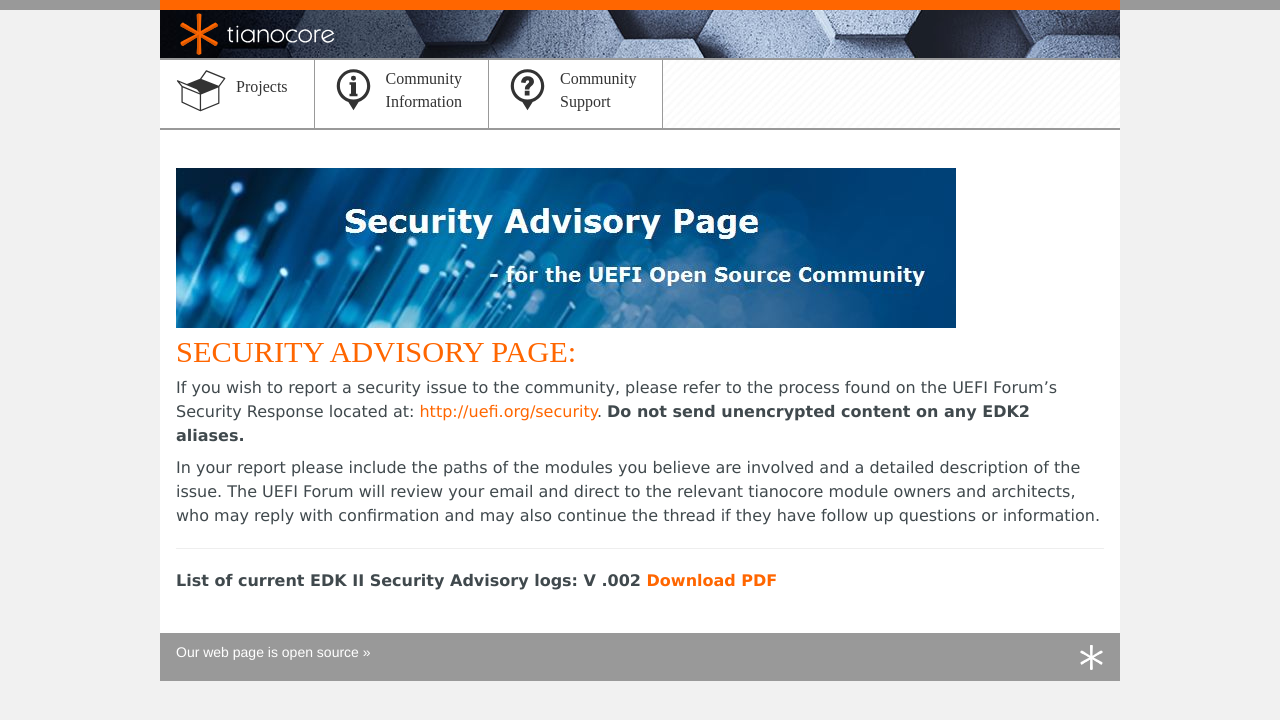
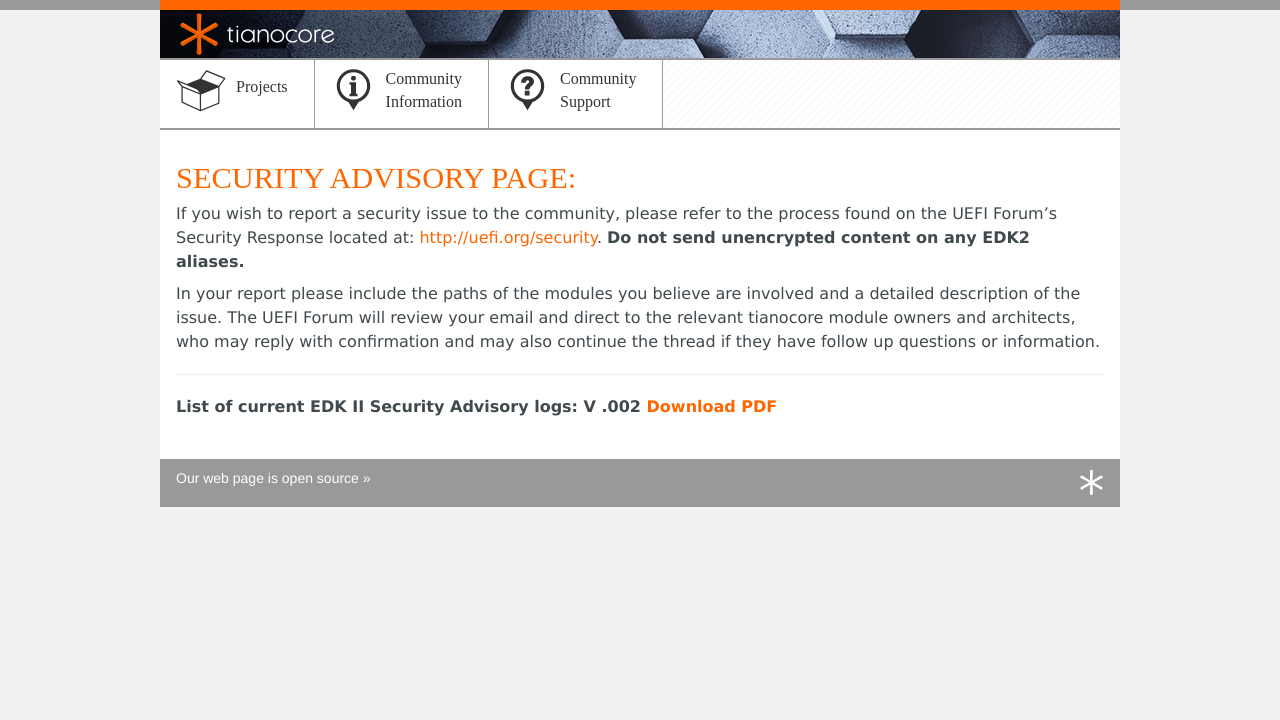
Before and after one commit to tianocore/tianocore.github.io, a Jekyll site: the page built from security/index.md, in a window 1280 px wide. Shown: the top 720 px of the page. Built offline with Jekyll 4.4.1, drawn with Linux system fonts in a browser that asks for light colours; nearby versions of some CDN libraries.

Commit message:
Update index.md

```diff
--- a/security/index.md
+++ b/security/index.md
@@ -3,8 +3,6 @@ layout: default
 title: Security
 ---
 {% include site-links.md %}
-<img src="{{baseurl}}/images/SecurityPix.JPG">
-
 Security advisory page:
 =======================
 
```
